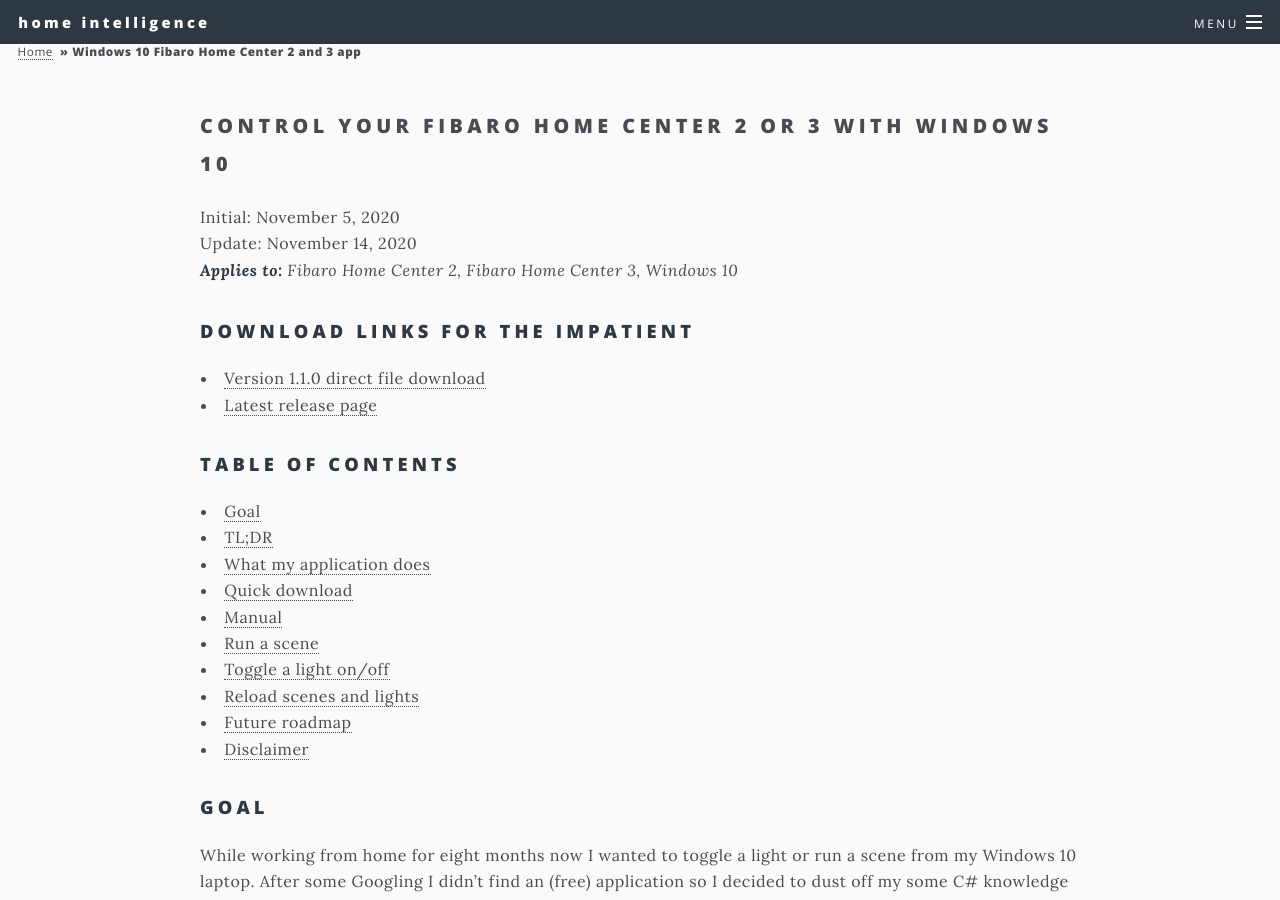
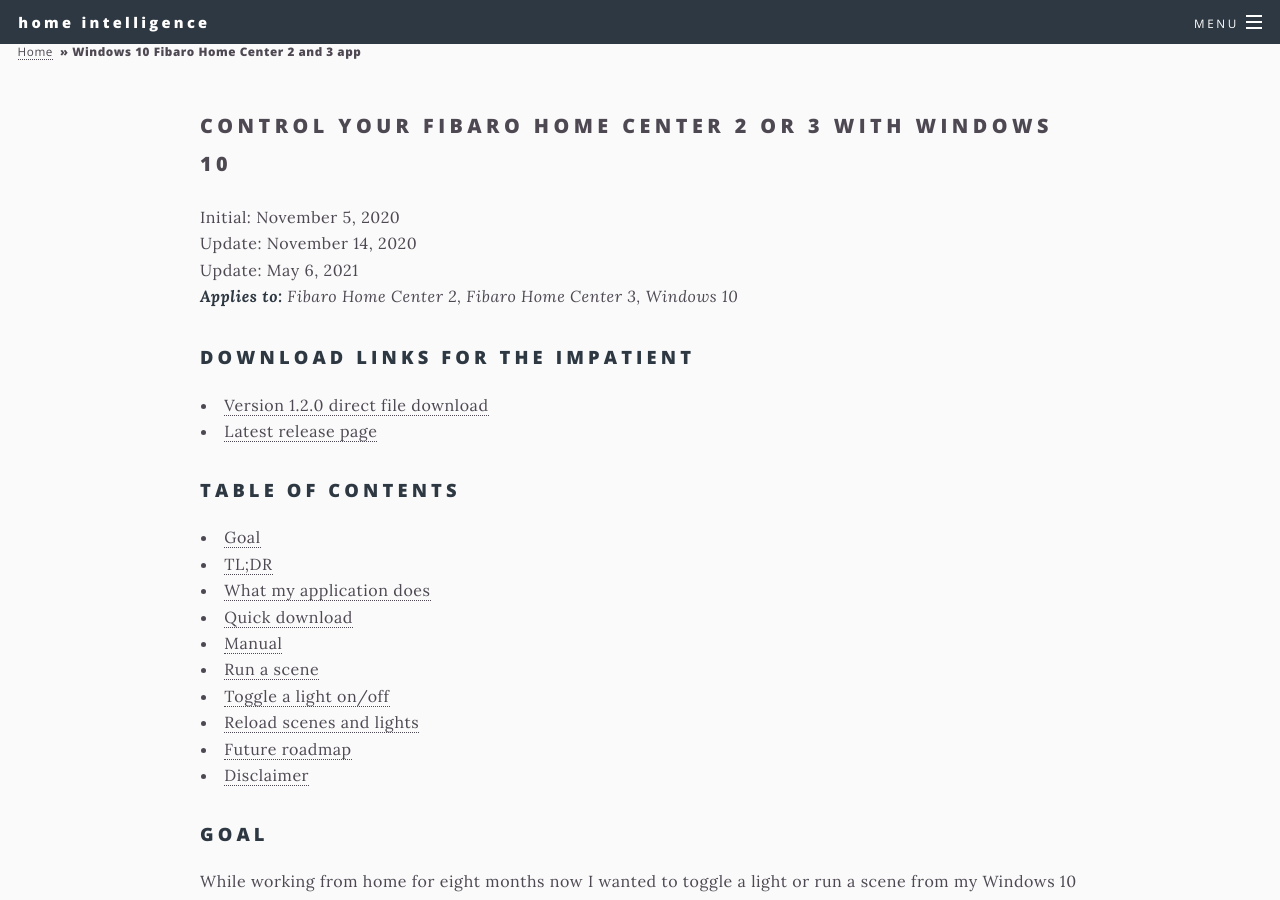
Before and after one commit to joepv/joepv.github.io, a Jekyll site: the page built from _pages/win10app.md, in a window 1280 px wide and 900 px high, scrolled down 322 px. Built offline with Jekyll 4.4.1, drawn with Linux system fonts in a browser that asks for light colours.

Commit message:
Changed to new version download link.

```diff
--- a/_pages/win10app.md
+++ b/_pages/win10app.md
@@ -12,11 +12,12 @@
 
 Initial: November 5, 2020
 Update: November 14, 2020
+Update: May 6, 2021
 _**Applies to:** Fibaro Home Center 2, Fibaro Home Center 3, Windows 10_
 
 ## Download links for the impatient<!-- omit in toc -->
 
-* [Version 1.1.0 direct file download](https://github.com/joepv/fibaro-control/releases/download/v1.1.0.0/Fibaro.Control.exe)
+* [Version 1.2.0 direct file download](https://github.com/joepv/fibaro-control/releases/download/v1.2.0.0/Fibaro.Control.exe)
 * [Latest release page](https://github.com/joepv/fibaro-control/releases)
 
 ## Table of Contents<!-- omit in toc -->
```
